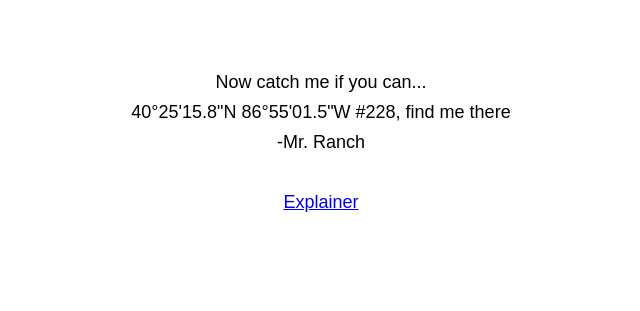
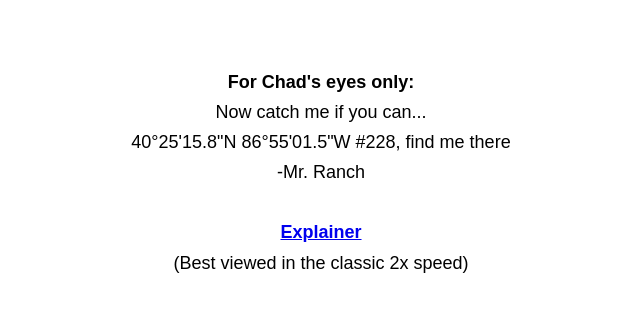
Before and after one commit to sdasponser/u-mail, a plain HTML site: page 4e4f204348454154494e47.html in a window 1280 px wide. Shown: the part 113-424 px from the top of the page, without its empty margins (319-959 px from the left). Drawn offline with Linux system fonts and the light colour scheme.

Commit message:
Final touches

```diff
--- a/4e4f204348454154494e47.html
+++ b/4e4f204348454154494e47.html
@@ -23,11 +23,13 @@
         <h3 style="font-family:Arial; font-size:24px; text-align:center;">You solved the ARG!</h3>
     </div>
     <div style="padding:10px; justify-items:center; margin-top:20px; text-align:center; line-height:30px;">
+        <p style="font-family:Arial; font-size:18px"><b>For Chad's eyes only:</b></p>
         <p style="font-family:Arial; font-size:18px">Now catch me if you can...</p>
         <p style="font-family:Arial; font-size:18px">40°25'15.8"N 86°55'01.5"W #228, find me there</p>
         <p style="font-family:Arial; font-size:18px">-Mr. Ranch</p>
         <br>
-        <a href="https://youtu.be/ju5ALC7yr8s" style="text-align:center; justify-items:center; font-family:Arial; font-size:18px">Explainer</a>
+        <a href="https://youtu.be/ju5ALC7yr8s" style="text-align:center; justify-items:center; font-family:Arial; font-size:18px"><b>Explainer</b></a>
+        <p style="text-align:center; justify-items:center; font-family:Arial; font-size:18px">(Best viewed in the classic 2x speed)</p>
     </div>
 
 
```
